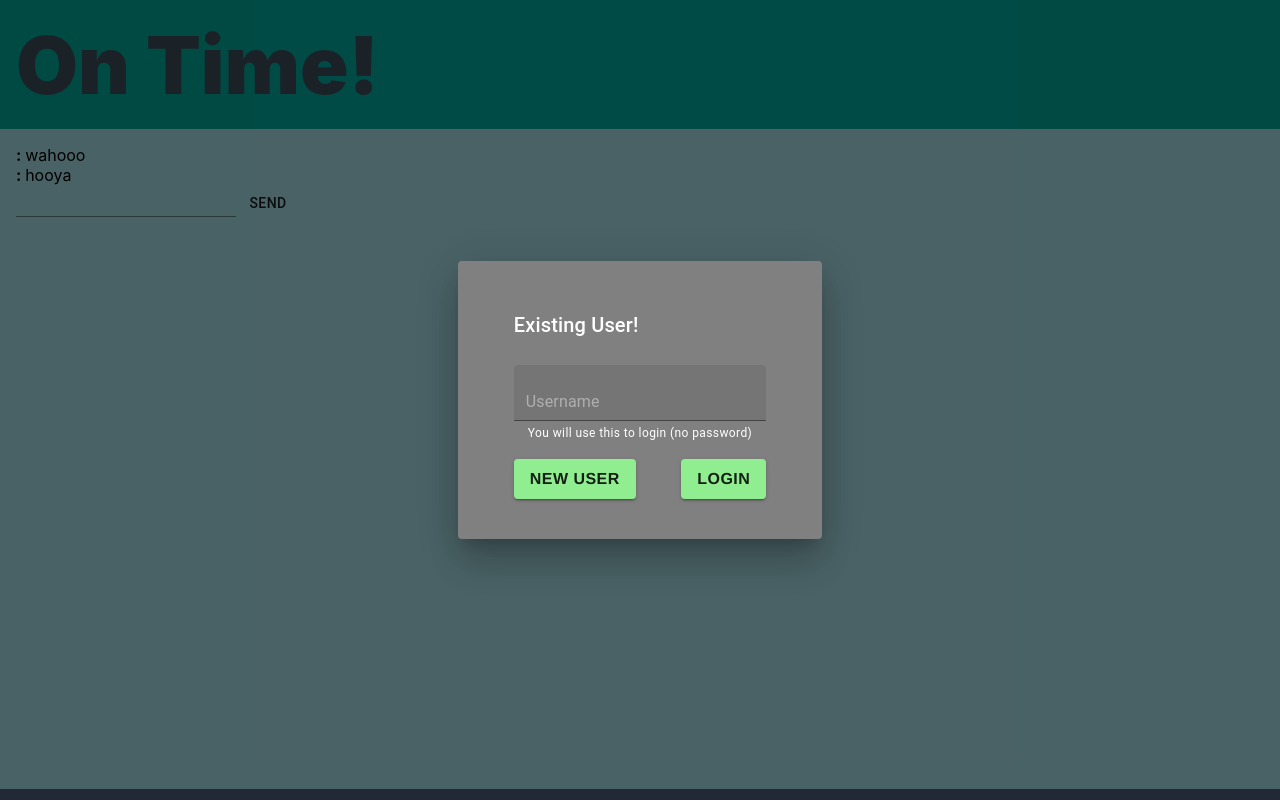
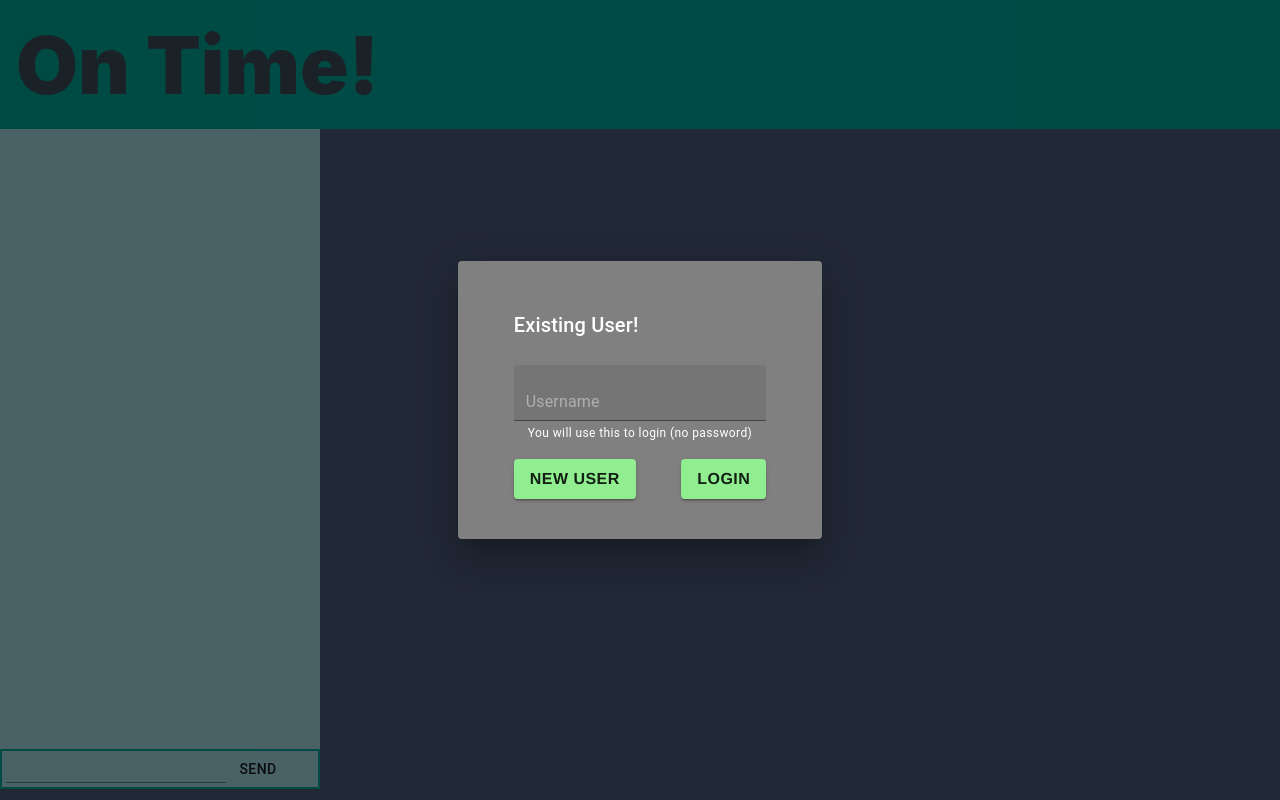
Before and after one commit to DevonFruck/on-time-app, a React (Create React App) app in the folder frontend/: page / in a window 1280 px wide. Built offline with nearby package versions, Linux system fonts and the light colour scheme.

Commit message:
added sounds and made the chatbox look cleaner. The message input now remains on the screen at all times and the chat history scrolls

```diff
--- a/frontend/src/App.css
+++ b/frontend/src/App.css
@@ -1,5 +1,6 @@
 html {
   background-color: #43506c;
+  height: 100%;
 }
 .usercard-section {
   display: flex;
@@ -17,4 +18,5 @@
 
 .content-section {
   display: flex;
+  height: 100%;
 }
--- a/frontend/src/App.js
+++ b/frontend/src/App.js
@@ -11,10 +11,12 @@
 
 function App() {
   const [allTasks, setAllTasks] = useState({});
-  const [chat, setChat] = useState(["wahooo", "hooya"]);
+  const [chat, setChat] = useState([]);
   const [signedInUser, setSignedInUser] = useState(null);
   const [userDisplayName, setUserDisplayName] = useState(null);
   const [socket, setSocket] = useState(null);
+
+  const newMsgAudio = new Audio("/new-msg.mp3");
 
   useEffect(() => {
     if (!socket) return;
@@ -38,6 +40,7 @@
     //Appends a chat message
     socket.on("MessageUpdate", (data) => {
       setChat((oldChat) => [...oldChat, data]);
+      newMsgAudio.play();
     });
   }, [socket]);
 
--- a/frontend/src/Components/ChatBox/ChatBox.css
+++ b/frontend/src/Components/ChatBox/ChatBox.css
@@ -1,12 +1,43 @@
 .main {
+  display: flex;
+  flex-direction: column;
+  justify-content: flex-end;
   width: 20rem;
   background-color: #94c5cc;
   word-wrap: break-word;
-  padding: 1rem;
-  height: calc(100vh - 10.75rem);
-  flex-grow: 2;
+  /* padding: 1rem; */
+  height: calc(100vh - 8.75rem);
+  /* height: 100%; */
+  position: relative;
 }
 
 p {
   color: #36454f;
 }
+
+.message {
+  padding: 0.5rem 0.5rem 0.25rem 0.5rem;
+}
+
+.message-history {
+  overflow-y: auto;
+  /* height: 80%; */
+}
+
+.message-box {
+  border: #00968a solid 2px;
+  padding-left: 0.25rem;
+}
+
+::-webkit-scrollbar {
+  width: 0.5rem;
+}
+
+::-webkit-scrollbar-track {
+  background: #00968a;
+}
+
+::-webkit-scrollbar-thumb {
+  background: #36454f;
+  border-radius: 1rem;
+}
--- a/frontend/src/Components/ChatBox/ChatBox.js
+++ b/frontend/src/Components/ChatBox/ChatBox.js
@@ -6,26 +6,41 @@
   const [inputText, setInputText] = useState("");
 
   function handleNewMessage() {
-    setChat((oldChat) => [...oldChat, inputText]);
-    socket.emit("NewMessage", inputText);
+    const msgObj = {
+      name: name,
+      message: inputText,
+    };
+
+    setChat((oldChat) => [...oldChat, msgObj]);
+    socket.emit("NewMessage", msgObj);
     setInputText("");
   }
 
   return (
     <div className="main">
-      {chat.map((message) => (
-        <div>
-          <b>{name}: </b> {message}
+      <div className="message-history">
+        {chat.map((message, index) => (
+          <div className="message" key={index}>
+            <b>{message.name}: </b> {message.message}
           </div>
         ))}
+      </div>
+      <div className="message-box">
         <TextField
           value={inputText}
           onChange={(e) => setInputText(e.target.value)}
           onKeyDown={(e) => {
-          if (e.key === "Enter") handleNewMessage();
+            if (e.key === "Enter" && inputText.trim()) handleNewMessage();
           }}
         />
-      <Button onClick={() => handleNewMessage()}>Send</Button>
+        <Button
+          onClick={() => {
+            if (inputText.trim()) handleNewMessage();
+          }}
+        >
+          Send
+        </Button>
+      </div>
     </div>
   );
 }
--- a/frontend/src/Components/UserCard/UserCard.js
+++ b/frontend/src/Components/UserCard/UserCard.js
@@ -18,6 +18,8 @@
 export function UserCard({ userData, userId, hasInput, socket }) {
   const [editMode, setEditMode] = useState(false);
   const [taskInput, setTaskInput] = useState("");
+
+  const completedAudio = new Audio("/completed.mp3");
 
   async function addNewTask() {
     const reqBody = {
@@ -83,6 +85,10 @@
                           status: e.target.checked,
                         };
                         updateTaskStatus(reqBody);
+
+                        if (e.target.checked === true) {
+                          completedAudio.play();
+                        }
                         // socket.emit("UpdateServer", reqBody);
                       }}
                     />
```
Also changed, not shown: 2 other files (tests, documents, lock files or other folders). Lines whose indentation alone changed are shown as unchanged.
